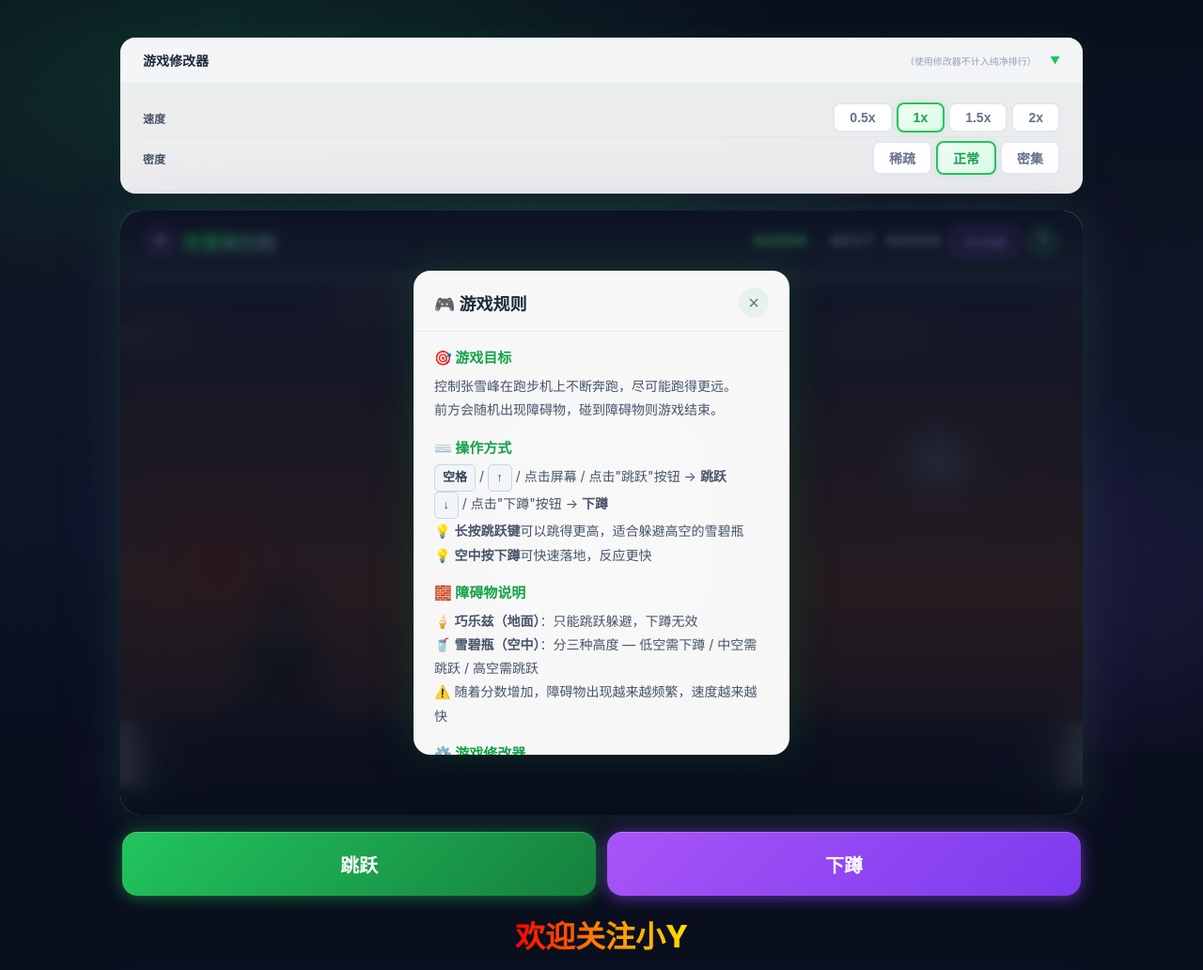
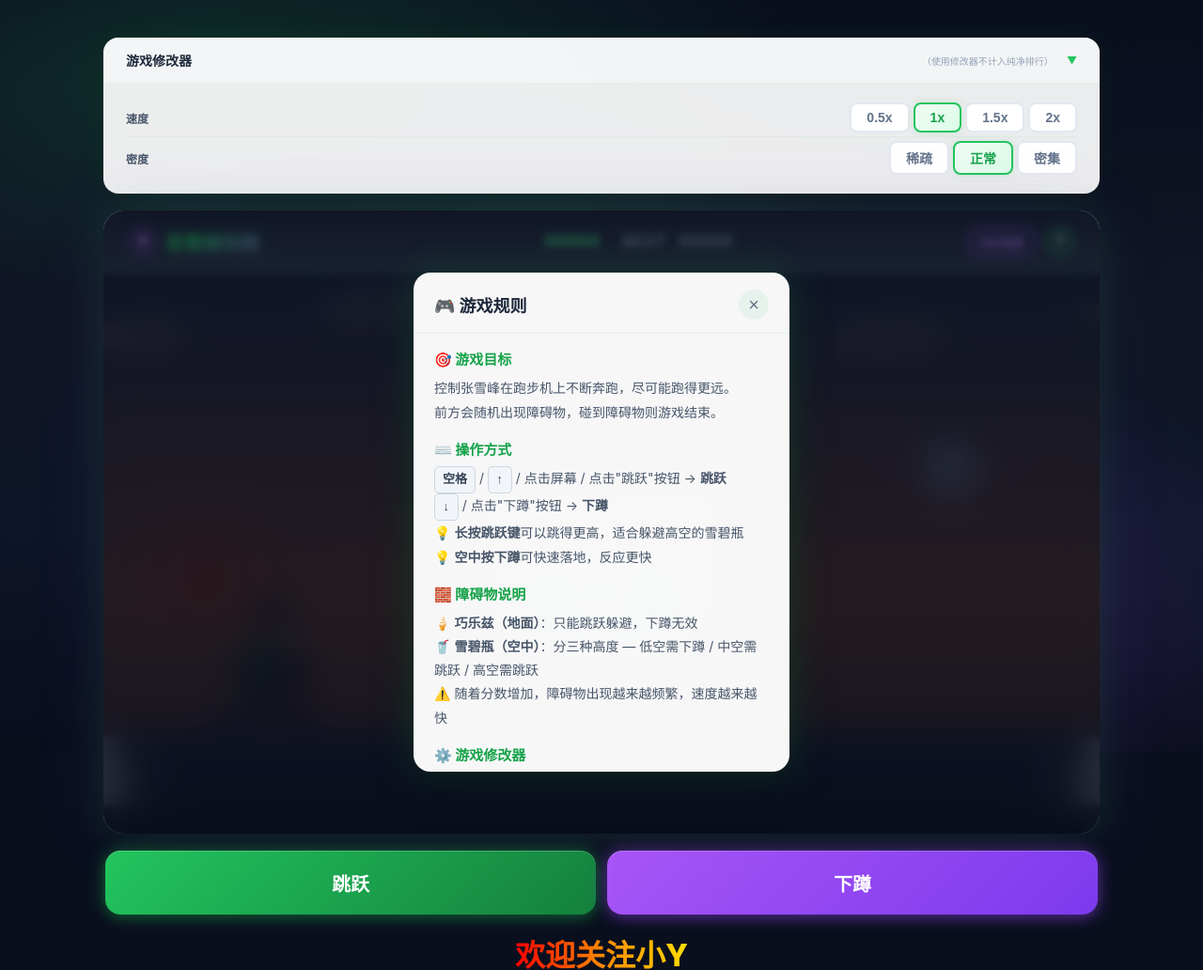
Before and after one commit to yzz129/zxf_running, a website: page index.html in a window 1280 px wide. Shown: the top 1032 px of the page at 94% size. Drawn offline with Linux system fonts and the light colour scheme; no server answers.

Commit message:
fix: overlay不再盖住HUD(加canvas-stage容器)，PK和?按钮固定靠右，游戏框加大间距缩小

```diff
--- a/css/styles.css
+++ b/css/styles.css
@@ -124,10 +124,10 @@
     position: relative;
     z-index: 1;
     width: 100%;
-    max-width: 1024px;
+    max-width: 1060px;
     display: flex;
     flex-direction: column;
-    gap: 10px;
+    gap: 6px;
 }
 
 .game-shell {
@@ -176,8 +176,8 @@
     display: flex;
     justify-content: space-between;
     align-items: center;
-    padding: 10px 14px;
-    font-size: 15px;
+    padding: 6px 10px;
+    font-size: 14px;
     font-weight: 600;
     color: #e2e8f0;
     background: linear-gradient(180deg, rgba(15, 23, 42, 0.95), rgba(30, 41, 59, 0.9));
@@ -191,6 +191,7 @@
     display: flex;
     align-items: center;
     gap: 8px;
+    flex-shrink: 0;
 }
 
 .hud-title {
@@ -218,8 +219,7 @@
     font-family: "JetBrains Mono", "Courier New", monospace;
     letter-spacing: 1px;
     flex: 1 1 auto;
-    justify-content: flex-end;
-    padding-right: 8px;
+    justify-content: center;
 }
 
 #score {
@@ -615,14 +615,19 @@
     text-align: center;
 }
 
+/* ===== 画布容器 ===== */
+.canvas-stage {
+    position: relative;
+    width: 100%;
+    line-height: 0;
+}
+
 /* ===== 画布 ===== */
 #game {
     display: block;
     width: 100%;
     height: auto;
     touch-action: manipulation;
-    position: relative;
-    z-index: 1;
     user-select: none;
     -webkit-user-select: none;
     -webkit-touch-callout: none;
--- a/index.html
+++ b/index.html
@@ -54,6 +54,7 @@
                     <button id="helpButton" class="help-button" type="button" aria-label="游戏说明">?</button>
                 </div>
             </div>
+            <div class="canvas-stage">
                 <canvas id="game" width="1024" height="576"></canvas>
 
                 <!-- 倒计时层 -->
@@ -65,6 +66,7 @@
                     <h1>张雪峰快跑</h1>
                     <p id="overlayText">长按跳更高，按 ↓ 下蹲躲避雪碧<br>点击按钮或按空格开始游戏</p>
                     <button id="startButton" type="button">开始游戏</button>
+                </div>
             </div>
 
             <!-- 设置面板 -->
```
Lines whose indentation alone changed are shown as unchanged.
